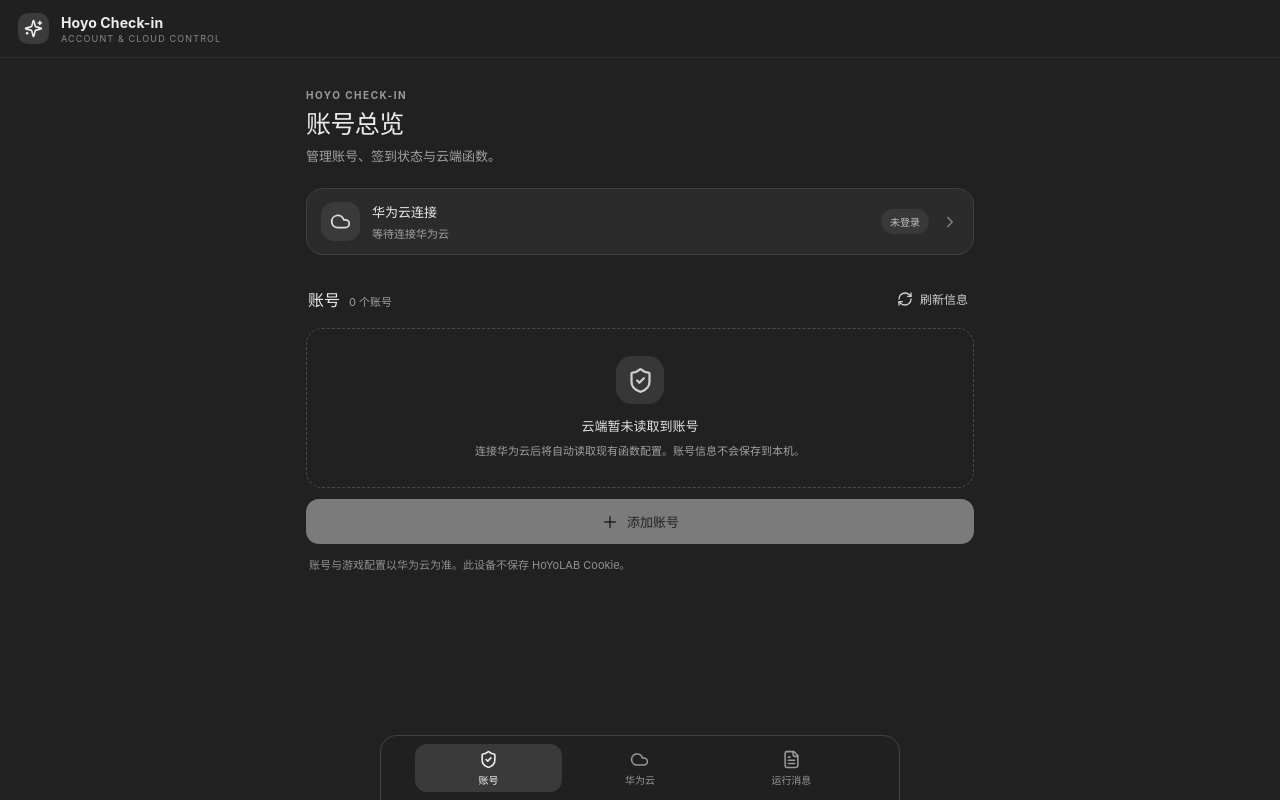
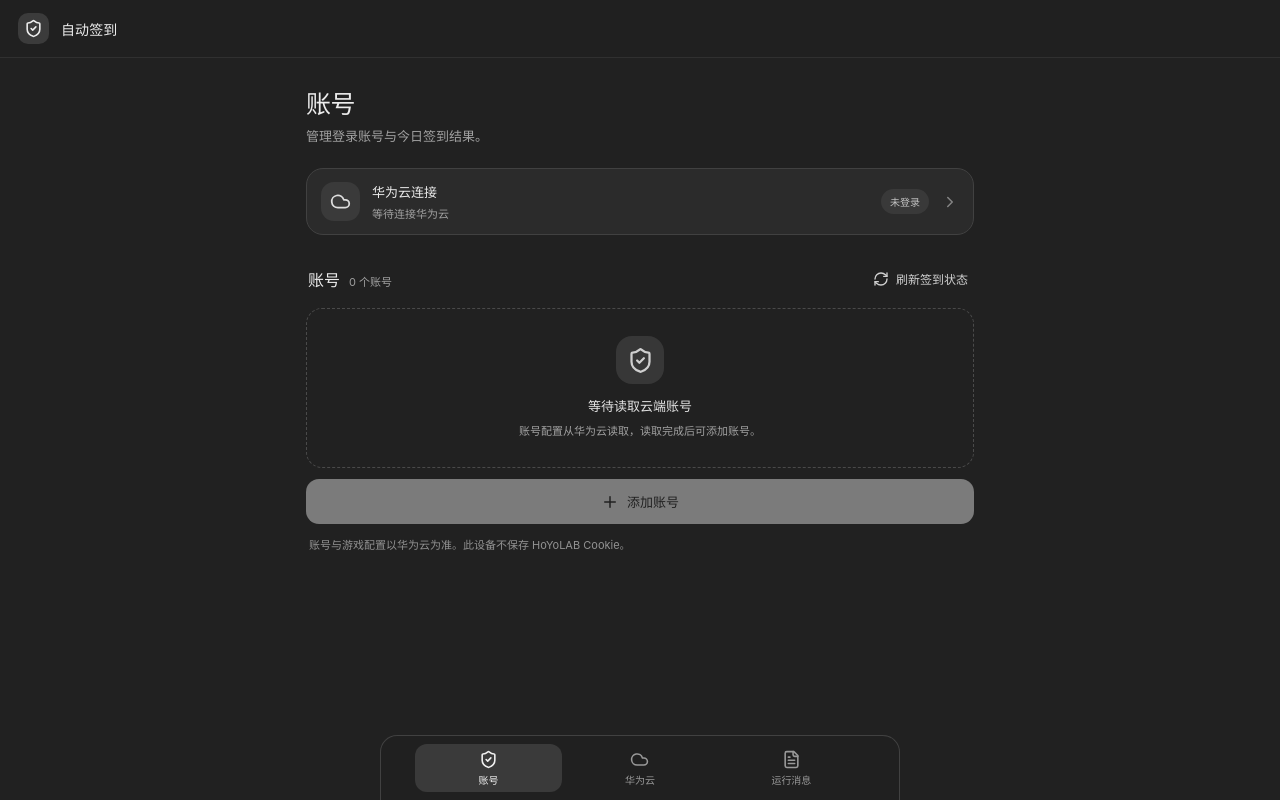
Before and after one commit to ruhui12621-hub/zidongqiandaoapk, a React (Vite) app in the folder frontend/: page / in a window 1280 px wide. Built offline with nearby package versions, Linux system fonts and the light colour scheme.

Commit message:
Clarify interface labels and account status summaries

```diff
--- a/frontend/src/App.tsx
+++ b/frontend/src/App.tsx
@@ -24,8 +24,21 @@ const callNative = (name: string, ...args: string[]) => {
   return undefined;
 };
 const safe = (value: any) => String(value ?? "");
-const platformInitial = (platform: string) => platform === "skland" ? "森" : platform === "miyoushe_cn" ? "米" : "H";
-const statusTone = (value: string) => /成功|已连接|已获取|同步/.test(value) ? "good" : /失败|未获取/.test(value) ? "bad" : "muted";
+const statusTone = (value: string) => /成功|已连接|已获取|已同步|已完成/.test(value) ? "good" : /失败|错误|未获取/.test(value) ? "bad" : "muted";
+const accountSummary = (games: AnyState[], statuses: Record<string, string>) => {
+  if (!games.length) return "未启用游戏";
+  const results = games.map(game => statuses[game.key || game.id] || "unknown");
+  const success = results.filter(value => value === "success").length;
+  const failed = results.filter(value => value === "failed").length;
+  const pending = results.length - success - failed;
+  if (success === results.length) return "全部签到成功";
+  if (failed === results.length) return "全部签到失败";
+  if (failed && success) return "部分游戏失败";
+  if (failed && pending) return "有失败项，其他待确认";
+  if (success && pending) return "部分完成，其他待确认";
+  if (results.every(value => value === "unconfigured")) return "未配置";
+  return "签到结果待确认";
+};
 const gameStatusText = (value: string) => value === "success" ? "签到成功" : value === "failed" ? "签到失败" : value === "unconfigured" ? "未配置" : "未确认";
 const gameTone = (value: string) => value === "success" ? "good" : value === "failed" ? "bad" : "muted";
 
@@ -151,9 +164,9 @@ export default function App() {
     window.setTimeout(() => setBusy(false), 1200);
   };
 
-  const title = (heading: string, subtitle: string, eyebrow = "HOYO CHECK-IN") => (
+  const title = (heading: string, subtitle: string, eyebrow = "") => (
     <div className="page-heading">
-      <div className="eyebrow">{eyebrow}</div>
+      {eyebrow && <div className="eyebrow">{eyebrow}</div>}
       <h1>{heading}</h1>
       <p>{subtitle}</p>
     </div>
@@ -169,7 +182,7 @@ export default function App() {
   const renderHome = () => {
     const accounts = state.accounts || [];
     return <>
-      {title("账号总览", "管理账号、签到状态与云端函数。")}
+      {title("账号", "管理登录账号与今日签到结果。")}
       <button className="cloud-banner" onClick={() => setPage("cloud")}>
         <span className="banner-icon"><Cloud size={21}/></span>
         <span className="banner-copy"><strong>华为云连接</strong><small>{state.syncLabel || "等待连接华为云"}</small></span>
@@ -179,17 +192,15 @@ export default function App() {
       <div className="section-heading">
         <div><h2>账号</h2><span>{accounts.length} 个账号</span></div>
         <button className="text-action" onClick={() => {callNative("refreshTodayStatuses");notify("正在重新获取今日签到情况");}} disabled={state.todayQuerying}>
-          {state.todayQuerying ? <LoaderCircle className="spin" size={16}/> : <RefreshCw size={16}/>} 刷新信息
+          {state.todayQuerying ? <LoaderCircle className="spin" size={16}/> : <RefreshCw size={16}/>} 刷新签到状态
         </button>
       </div>
       {accounts.length === 0 ? <div className="empty-state">
         <span className="empty-symbol"><ShieldCheck size={27}/></span>
-        <strong>云端暂未读取到账号</strong>
-        <p>连接华为云后将自动读取现有函数配置。账号信息不会保存到本机。</p>
+        <strong>{state.syncState === "syncing" ? "正在读取云端账号" : state.syncState === "failed" ? "读取云端账号失败" : state.syncState === "empty_confirmed" ? "云端尚无账号" : "等待读取云端账号"}</strong>
+        <p>{state.syncState === "failed" ? (state.syncLabel || "请检查华为云连接和函数配置。") : state.syncState === "empty_confirmed" ? "连接已确认，当前云端没有账号配置。" : "账号配置从华为云读取，读取完成后可添加账号。"}</p>
       </div> : <div className="account-list">{accounts.map((a: AnyState) => {
-        const statuses = Object.values(a.gameTodayStatuses || {});
-        const aggregate = statuses.some(x => x === "failed") ? "今日签到失败" : statuses.some(x => x === "success") ? "今日签到成功" :
-          ((a.games || []).length === 0 || statuses.length > 0 && statuses.every(x => x === "unconfigured")) ? "未配置" : a.todayStatus || "今日状态未知";
+        const aggregate = accountSummary(a.games || [], a.gameTodayStatuses || {});
         return <button className="account-row" key={a.id} onClick={() => {setSelectedId(a.id);setPage("home");}}>
           <span className="account-avatar">{platformInitial(a.platform)}</span>
           <span className="account-info"><strong>{a.name}</strong><small>{a.platformLabel}</small></span>
@@ -217,18 +228,18 @@ export default function App() {
     return <>
       {backHeader(todayGame.label || game?.label || todayGame.key || "账号签到详情", account.name + " · " + account.platformLabel + " · 今日签到详情")}
       <section className="surface-card">
-        <div className="card-heading"><span>状态判定</span><span className={"status-pill " + statusTone(status)}>{status}</span></div>
+        <div className="card-heading"><span>签到结果</span><span className={"status-pill " + statusTone(status)}>{status}</span></div>
         <p className="explanation">{reason}</p>
       </section>
       <section className="surface-card">
-        <div className="card-heading">日志配置</div>
+        <div className="card-heading">日志来源</div>
         <div className="info-line"><span>日志组</span><strong>{data.logGroupName || "未获取"}</strong></div>
         <div className="info-line"><span>日志流</span><strong>{data.logStreamName || "未获取"}</strong></div>
       </section>
       <section className="surface-card">
         <div className="card-heading">云函数今日日志</div>
         <pre className="log-view">{logs || "没有读取到云函数日志。"}</pre>
-        <button className="secondary-button full-button" onClick={() => copyText(logs, "云函数日志已复制")}><Copy size={16}/> 复制云函数日志</button>
+        <button className="secondary-button full-button" onClick={() => copyText(logs, "日志已复制")}><Copy size={16}/> 复制云函数日志</button>
       </section>
     </>;
   };
@@ -261,11 +272,11 @@ export default function App() {
         })}</tbody></table></div> : <div className="result-table"><table><thead><tr><th>游戏</th><th>今日状态</th></tr></thead><tbody>{gameRows.length ? gameRows : <tr><td colSpan={2} className="empty-cell">云端暂未配置签到游戏</td></tr>}</tbody></table></div>}
       </section>
       <section className="surface-card">
-        <div className="card-heading">更新上传</div>
+        <div className="card-heading">登录凭据与云函数</div>
         <div className="credential-status">
-          <span>{isHoyo ? "应用运行期间 Cookie 状态" : "应用运行期间 Token 状态"}</span>
+          <span>{isHoyo ? "Cookie 状态（本次运行）" : "Token 状态"}</span>
           <strong className={((isHoyo ? cookieReady : account.tokenReady) ? "text-good" : "text-warn")}>
-            {isHoyo ? (cookieReady ? "已获取最新" : "未获取") : (account.tokenReady ? "已获取最新" : "未获取")}
+            {isHoyo ? (cookieReady ? "已获取" : "未获取") : (account.tokenReady ? "已获取" : "未获取")}
           </strong>
         </div>
         {isHoyo ? <>
@@ -309,7 +320,7 @@ export default function App() {
   </>;
 
   const renderMessages = () => <>
-    {title("全部运行消息", "集中查看各服务的操作记录、运行结果与错误信息。")}
+    {title("运行消息", "查看操作记录与错误信息。")}
     <section className="surface-card">
       <div className="card-heading"><span>运行记录</span><button className="icon-button small" onClick={() => copyText(state.allMessages || "暂无运行消息", "全部运行消息已复制")}><Copy size={15}/></button></div>
       <pre className="log-view all-messages">{state.allMessages || "暂无运行消息"}</pre>
@@ -320,8 +331,8 @@ export default function App() {
 
   return <div className="app-shell">
     <header className="topbar">
-      <div className="brand-mark"><Sparkles size={19}/></div>
-      <div className="brand-copy"><strong>Hoyo Check-in</strong><span>ACCOUNT & CLOUD CONTROL</span></div>
+      <div className="brand-mark"><ShieldCheck size={19}/></div>
+      <div className="brand-copy"><strong>自动签到</strong></div>
       {selectedId && <button className="icon-button header-back" onClick={goBack} aria-label="返回"><ArrowLeft size={18}/></button>}
     </header>
     <main className="main-content" key={page + ":" + (selectedId || "")}>
@@ -349,7 +360,7 @@ export default function App() {
           <input type="checkbox" checked={gameDraft.includes(game.key)} onChange={e => setGameDraft(old => e.target.checked ? [...old,game.key] : old.filter(x => x !== game.key))}/>
           <span>{game.label}</span><span className="checkmark"><Check size={14}/></span>
         </label>)}</div>
-        <div className="modal-actions"><button className="secondary-button" onClick={() => setModal(null)}>取消</button><button className="primary-button" onClick={() => {setModal(null);notify("游戏选择已保存");}}>保存选择</button></div>
+        <div className="modal-actions"><button className="secondary-button" onClick={() => setModal(null)}>取消</button><button className="primary-button" onClick={() => {setModal(null);notify("已选择；将在上传云函数时生效");}}>完成</button></div>
       </section>
     </div>}
 
```
